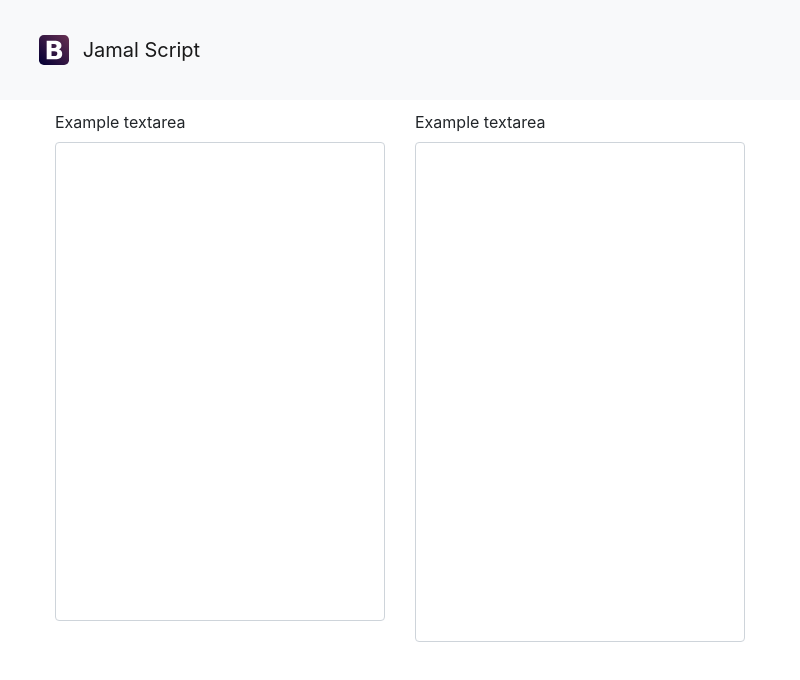
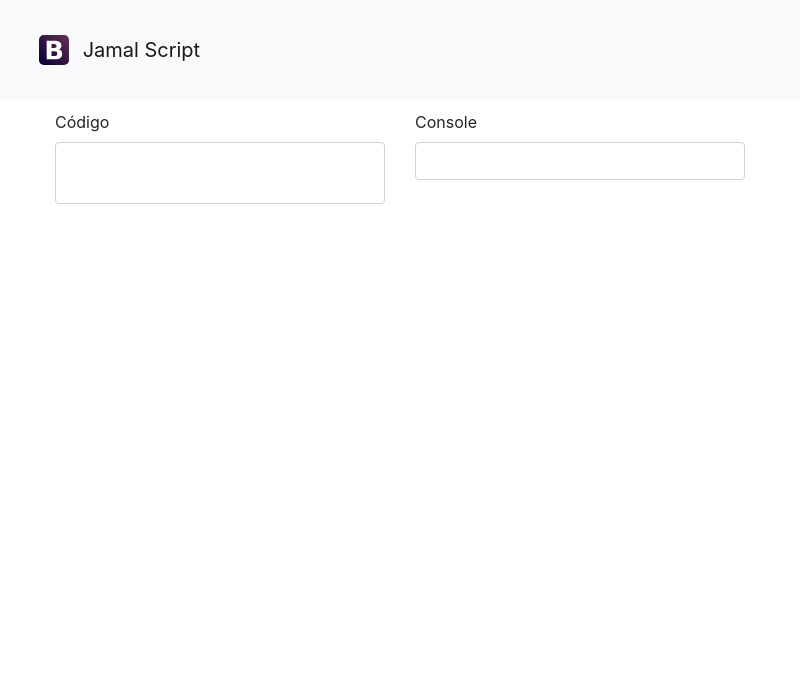
Before and after one commit to CastroFilipe/JamalScript, an Electron app: page index.html in a window 800 px wide. Drawn offline with nearby package versions, Linux system fonts and the light colour scheme.

Commit message:
Algumas besteiras

```diff
--- a/index.html
+++ b/index.html
@@ -24,9 +24,9 @@
     <form class="row" style="margin-top: 10px">
       <div class="form-group col">
 
-        <label for="exampleFormControlTextarea1">Example textarea</label>
+        <label for="exampleFormControlTextarea1">Código</label>
 
-        <textarea id="exampleFormControlTextarea1" class="form-control" style="height: 90%; resize: none;" ></textarea>
+        <textarea id="exampleFormControlTextarea1" class="form-control" style="resize: none;" ></textarea>
 
       </div>
 
@@ -34,9 +34,9 @@
 
         <fieldset disabled>
 
-          <label for="exampleFormControlTextarea1 ">Example textarea</label>
+          <label for="exampleFormControlTextarea1">Console</label>
 
-          <input class="form-control " id="exampleFormControlTextarea1 " style="background-color: white; height: 500px" rows="3 "></textarea>
+          <input class="form-control" id="exampleFormControlTextarea1 " style="background-color: white; resize: none" rows="3"></textarea>
 
         </fieldset>
 
```
